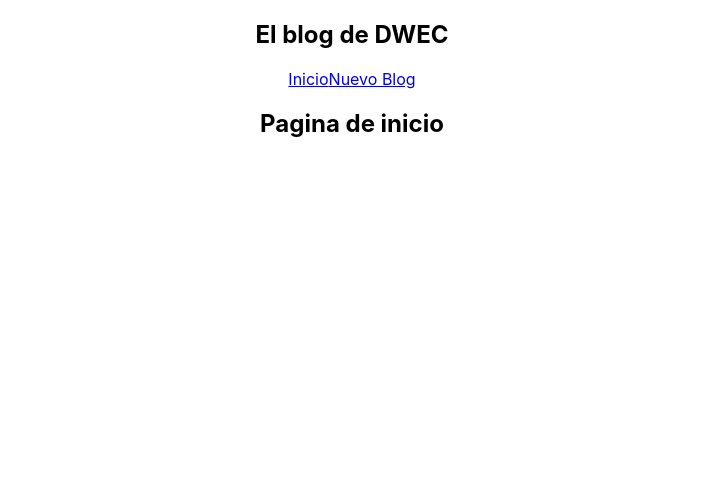
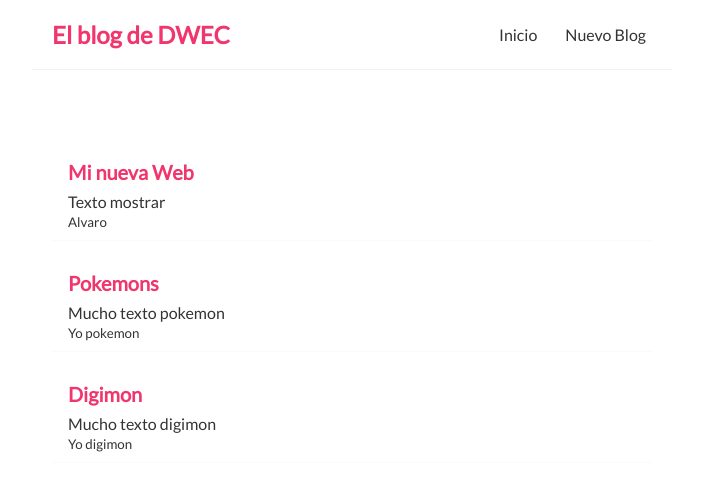
Before and after one commit to AlvaroQuispePalacios/blog-dwec, a React (Create React App) app: page / in a window 1280 px wide. Shown: the top 490 px of the page, without its empty margins (288-991 px from the left). Built offline with nearby package versions, Linux system fonts and the light colour scheme.

Commit message:
09-01-2024

```diff
--- a/src/App.css
+++ /dev/null
@@ -1,38 +0,0 @@
-.App {
-  text-align: center;
-}
-
-.App-logo {
-  height: 40vmin;
-  pointer-events: none;
-}
-
-@media (prefers-reduced-motion: no-preference) {
-  .App-logo {
-    animation: App-logo-spin infinite 20s linear;
-  }
-}
-
-.App-header {
-  background-color: #282c34;
-  min-height: 100vh;
-  display: flex;
-  flex-direction: column;
-  align-items: center;
-  justify-content: center;
-  font-size: calc(10px + 2vmin);
-  color: white;
-}
-
-.App-link {
-  color: #61dafb;
-}
-
-@keyframes App-logo-spin {
-  from {
-    transform: rotate(0deg);
-  }
-  to {
-    transform: rotate(360deg);
-  }
-}
--- a/src/App.js
+++ b/src/App.js
@@ -1,4 +1,3 @@
-import "./App.css";
 import Navbar from "./Navbar";
 import Inicio from "./Inicio";
 // Esto se llama jsx lo que se parece a html pero no es html
@@ -11,10 +10,9 @@ function App() {
     const link = "https://www.google.com/";
     return (
         <div className="App">
+            <Navbar />
             <div className="content">
-                <Navbar />
                 <Inicio />
-
             </div>
         </div>
     );
--- a/src/Inicio.js
+++ b/src/Inicio.js
@@ -1,8 +1,51 @@
+import { useState } from "react";
 const Inicio = () => {
+    /*  Hooks
+    useState -> Crea una variable reactiva, la variable reactiva se actualiza en la pagina
+
+    const [nombre, setNombre] = useState("Alvaro");
+    const [edad, setEdad] = useState(22);
+
+    const handleClick = () => {
+        setNombre("Pedro");
+        setEdad(23);
+
+        console.log(nombre);
+        console.log(edad);
+    };
+
+*/
+    const [blogs, setBlogs] = useState([
+        {
+            titulo: "Mi nueva Web",
+            body: "Texto mostrar",
+            autor: "Alvaro",
+            id: 1,
+        },
+        {
+            titulo: "Pokemons",
+            body: "Mucho texto pokemon",
+            autor: "Yo pokemon",
+            id: 2,
+        },
+        {
+            titulo: "Digimon",
+            body: "Mucho texto digimon",
+            autor: "Yo digimon",
+            id: 3,
+        },
+    ]);
+
     return (
         <div className="home">
-            <h2>Pagina de inicio</h2>
+            {blogs.map((blog) => (
+                <div className="blog-preview" key={blog.id}>
+                    <h2>{blog.titulo}</h2>
+                    <p>{blog.body}</p>
+                    <small>{blog.autor}</small>
+                </div>
+            ))}
         </div>
     );
-}
+};
 export default Inicio;
--- a/src/index.css
+++ b/src/index.css
@@ -1,13 +1,57 @@
-body {
-  margin: 0;
-  font-family: -apple-system, BlinkMacSystemFont, 'Segoe UI', 'Roboto', 'Oxygen',
-    'Ubuntu', 'Cantarell', 'Fira Sans', 'Droid Sans', 'Helvetica Neue',
-    sans-serif;
-  -webkit-font-smoothing: antialiased;
-  -moz-osx-font-smoothing: grayscale;
+@import url('https://fonts.googleapis.com/css2?family=Archivo+Black&family=Lato&display=swap');
+
+*{
+    margin: 0;
+    font-family: "Lato", sans-serif;
+    color: #333;
 }
 
-code {
-  font-family: source-code-pro, Menlo, Monaco, Consolas, 'Courier New',
-    monospace;
+.navbar{
+    display: flex;
+    align-items: center;
+    justify-content: space-between;
+    max-width: 600px;
+    margin: 0 auto;
+    padding: 20px;
+    border-bottom: 1px solid #f2f2f2;
 }
+.navbar h1 {
+    color: #f1356d;
+}
+
+.navbar links{
+    margin-left: auto;
+
+}
+
+.navbar a{
+    margin-left: 16px;
+    text-decoration: none;
+    padding: 6px;
+}
+
+.navbar a:hover{
+    color: #f1356d;
+}
+
+.content{
+    max-width: 600px;
+    margin: 40px auto;
+    padding: 20px;
+}
+
+.blog-preview{
+    padding: 10px 16px;
+    margin: 20px 0;
+    border-bottom: 1px solid #fafafa;
+}
+
+.blog-preview:hover{
+    box-shadow: 1px 3px 5px rgba(0, 0, 0, .1);
+}
+
+.blog-preview h2{
+    font-size: 20px;
+    color: #f1356d;
+    margin-bottom: 8px;
+}
```
